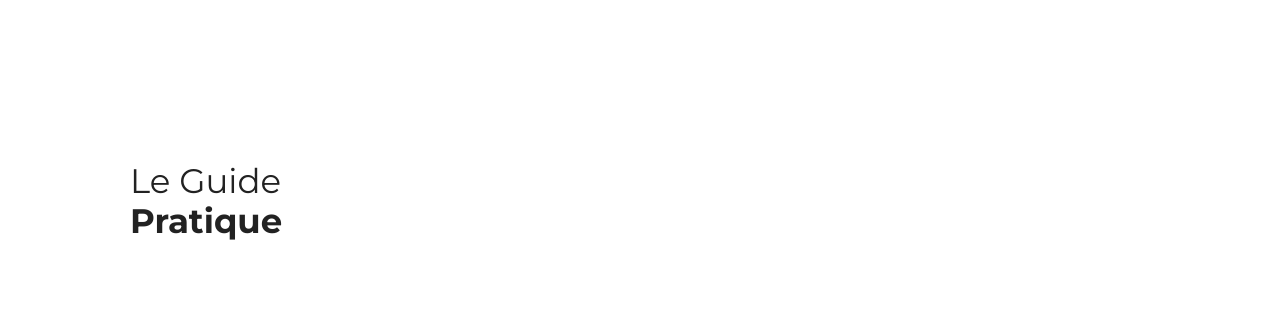
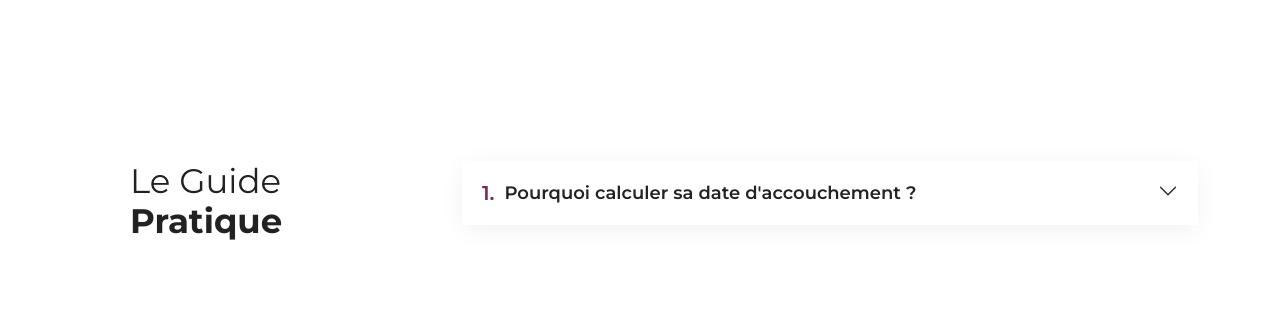
Before and after one commit to roslove44/rpvo, a Symfony app: template templates/tool/pregnancyCalendar.html.twig in a window 1280 px wide. Shown: the part 649-967 px from the top of the page. Run offline with Twig, Linux system fonts and the light colour scheme; the template is opened without the code that fills it, so the values that code supplies are empty; some libraries are stand-ins or nearby versions.

Commit message:
Traduction

```diff
--- a/templates/tool/obstetricalCastor.html.twig
+++ b/templates/tool/obstetricalCastor.html.twig
@@ -21,8 +21,8 @@
         <nav>
             <div class="container">
                 <ol>
-                    <li><a href="">RPVO</a></li>
-                    <li><a href="">Outils pratiques</a></li>
+                    <li><a href="https://rpvo.mlc-site.fr/">RPVO</a></li>
+                    <li><a href="https://rpvo.mlc-site.fr/outils-pratiques/">Outils pratiques</a></li>
                     <li>Roulette obstétricale</li>
                 </ol>
             </div>
--- a/templates/tool/pregnancyCalendar.html.twig
+++ b/templates/tool/pregnancyCalendar.html.twig
@@ -21,8 +21,8 @@
         <nav>
             <div class="container">
                 <ol>
-                    <li><a href="">RPVO</a></li>
-                    <li><a href="">Outils pratiques</a></li>
+                    <li><a href="https://rpvo.mlc-site.fr/">RPVO</a></li>
+                    <li><a href="https://rpvo.mlc-site.fr/outils-pratiques/">Outils pratiques</a></li>
                     <li>Calendrier de grossesse</li>
                 </ol>
             </div>
@@ -71,8 +71,9 @@
                                                 <tbody>
                                                     <tr>
                                                         <td class="text-center" style="background-color: #f2f2f2;">
-                                                            {{result.estimatedDueDate | date('j F
-                                                            Y',"Europe/Paris")}}
+                                                            {{result.estimatedDueDate | date('j')}}
+                                                            {{result.estimatedDueDate | date('F') | trans}}
+                                                            {{result.estimatedDueDate | date('Y')}}
                                                         </td>
                                                         <td class="text-center" style="background-color: #f2f2f2;">
                                                             Jour J- {{result.differenceInDays}}
@@ -86,28 +87,40 @@
                                                 <div>
                                                     <h6 class="text-bold">Echographie n°1</h6>
                                                     <p>
-                                                        {{result.firstUltrasoundDate.min | date('j F
-                                                        Y',"Europe/Paris")}} jusqu'au
-                                                        {{result.firstUltrasoundDate.max | date('j F
-                                                        Y',"Europe/Paris")}}
+                                                        {{result.firstUltrasoundDate.min | date('j')}}
+                                                        {{result.firstUltrasoundDate.min | date('F') | trans}}
+                                                        {{result.firstUltrasoundDate.min | date('Y')}}
+
+                                                        jusqu'au
+                                                        {{result.firstUltrasoundDate.max | date('j')}}
+                                                        {{result.firstUltrasoundDate.max | date('F') | trans}}
+                                                        {{result.firstUltrasoundDate.max | date('Y')}}
                                                     </p>
                                                 </div>
                                                 <div>
-                                                    <h6 class="text-bold">Echographie n°1</h6>
+                                                    <h6 class="text-bold">Echographie n°2</h6>
                                                     <p>
-                                                        {{result.secondUltrasoundDate.min | date('j F
-                                                        Y',"Europe/Paris")}} jusqu'au
-                                                        {{result.secondUltrasoundDate.max | date('j F
-                                                        Y',"Europe/Paris")}}
+                                                        {{result.secondUltrasoundDate.min | date('j')}}
+                                                        {{result.secondUltrasoundDate.min | date('F') | trans}}
+                                                        {{result.secondUltrasoundDate.min | date('Y')}}
+
+                                                        jusqu'au
+                                                        {{result.secondUltrasoundDate.max | date('j')}}
+                                                        {{result.secondUltrasoundDate.max | date('F') | trans}}
+                                                        {{result.secondUltrasoundDate.max | date('Y')}}
                                                     </p>
                                                 </div>
                                                 <div>
                                                     <h6 class="text-bold">Echographie n°3</h6>
                                                     <p>
-                                                        {{result.thirdUltrasoundDate.min | date('j F
-                                                        Y',"Europe/Paris")}} jusqu'au
-                                                        {{result.thirdUltrasoundDate.max | date('j F
-                                                        Y',"Europe/Paris")}}
+                                                        {{result.thirdUltrasoundDate.min | date('j')}}
+                                                        {{result.thirdUltrasoundDate.min | date('F') | trans}}
+                                                        {{result.thirdUltrasoundDate.min | date('Y')}}
+
+                                                        jusqu'au
+                                                        {{result.thirdUltrasoundDate.max | date('j')}}
+                                                        {{result.thirdUltrasoundDate.max | date('F') | trans}}
+                                                        {{result.thirdUltrasoundDate.max | date('Y')}}
                                                     </p>
                                                 </div>
                                             </div>
@@ -121,7 +134,7 @@
                                                 vous assister durant votre grossesse.
                                             </p>
                                             <a href="{{ asset('assets/docs/Mémo Trimestre-' ~ result.trimester.rank ~ '.pdf') }}"
-                                                download target="_blank" class="buy-btn">Télécharger le mémo</a>
+                                                download target="_blank" class="text-bold">Télécharger le mémo</a>
 
                                         </div>
                                         <a href="" class="btn mt-2" style="background-color:#f2f2f2;">
@@ -196,6 +209,45 @@
                         </p>
                     </div>
                 </div>
+
+                <div class="col-lg-8">
+
+                    <div class="accordion accordion-flush aos-init aos-animate" id="faqlist" data-aos="fade-up"
+                        data-aos-delay="100">
+                        <div class="accordion-item">
+                            <h3 class="accordion-header">
+                                <button class="accordion-button collapsed" type="button" data-bs-toggle="collapse"
+                                    data-bs-target="#faq-content-1">
+                                    <span class="num">1.</span>
+                                    Pourquoi calculer sa date d'accouchement ?
+                                </button>
+                            </h3>
+                            <div id="faq-content-1" class="accordion-collapse collapse" data-bs-parent="#faqlist">
+                                <div class="accordion-body">
+                                    <p>
+                                        La nouvelle est tombée, vous êtes enceinte ! Nous vous félicitons pour cet
+                                        heureux évènement. Maintenant, il vous tarde
+                                        de savoir la date prévue pour l’arrivée de Bébé. En attendant votre rendez-vous
+                                        médical avec votre professionnel de
+                                        santé, qui estimera votre date d’accouchement, vous pouvez la calculer vous-même
+                                        grâce à notre calculateur de grossesse.
+                                        <br>
+                                        Calculer votre date de terme, qui sera ensuite confirmée avec votre
+                                        professionnel de santé, vous permettra de vous
+                                        préparer au mieux à l’arrivée de bébé. En effet, cet heureux évènement demande
+                                        une certaine organisation jusqu’au jour
+                                        de la naissance. Ainsi, vous devez prévoir les différentes étapes de la
+                                        grossesse que vous retrouverez dans votre
+                                        calendrier de grossesse personnalisé comme votre première échographie, le suivi
+                                        médical avec votre professionnel de
+                                        santé ou encore votre congé maternité.
+                                    </p>
+                                </div>
+                            </div>
+                        </div><!-- # Faq item-->
+                    </div>
+
+                </div>
             </div>
 
         </div>
```
Also changed, not shown: templates/tool/calculatorForPremature.html.twig (+8 -3 lines), 4 other files.
